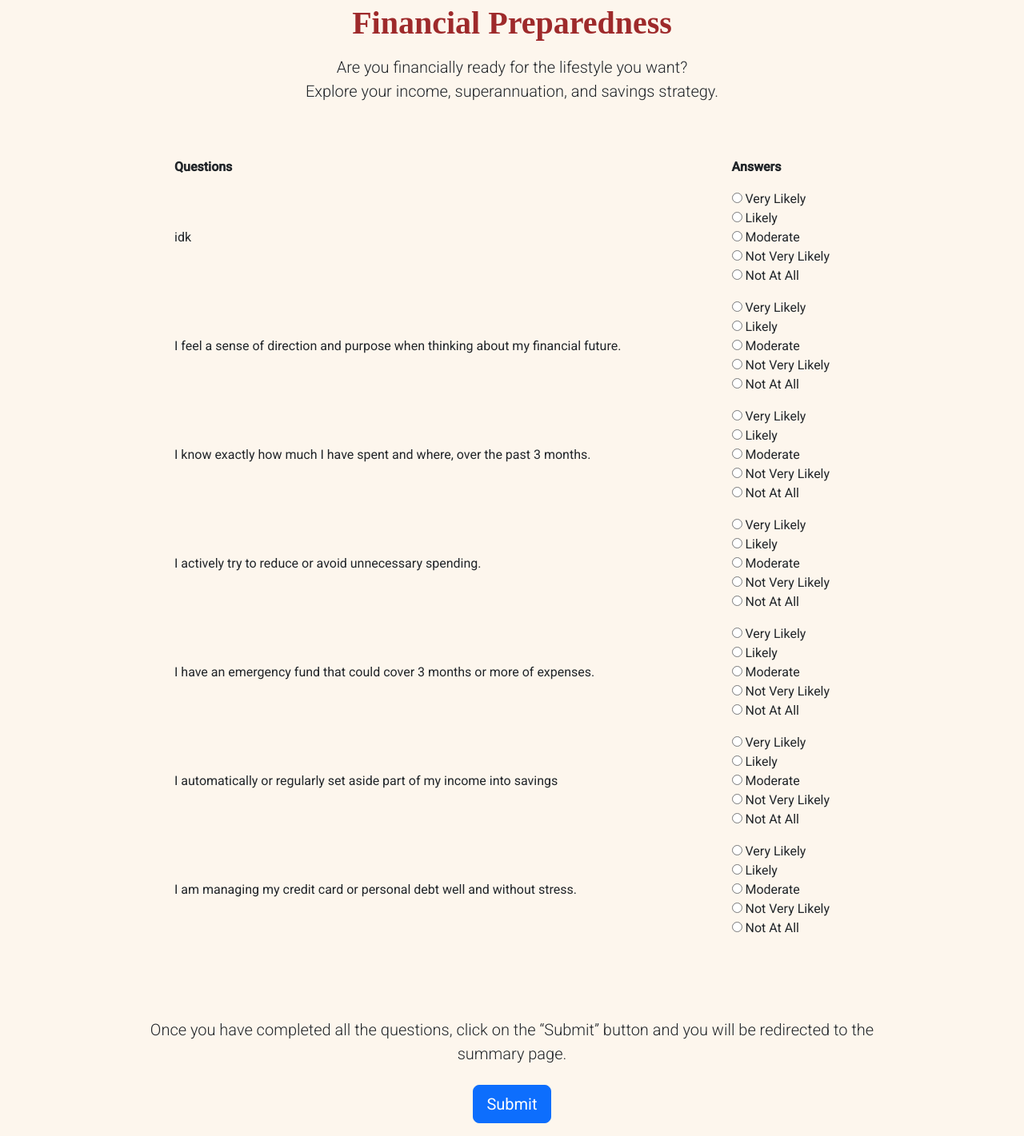
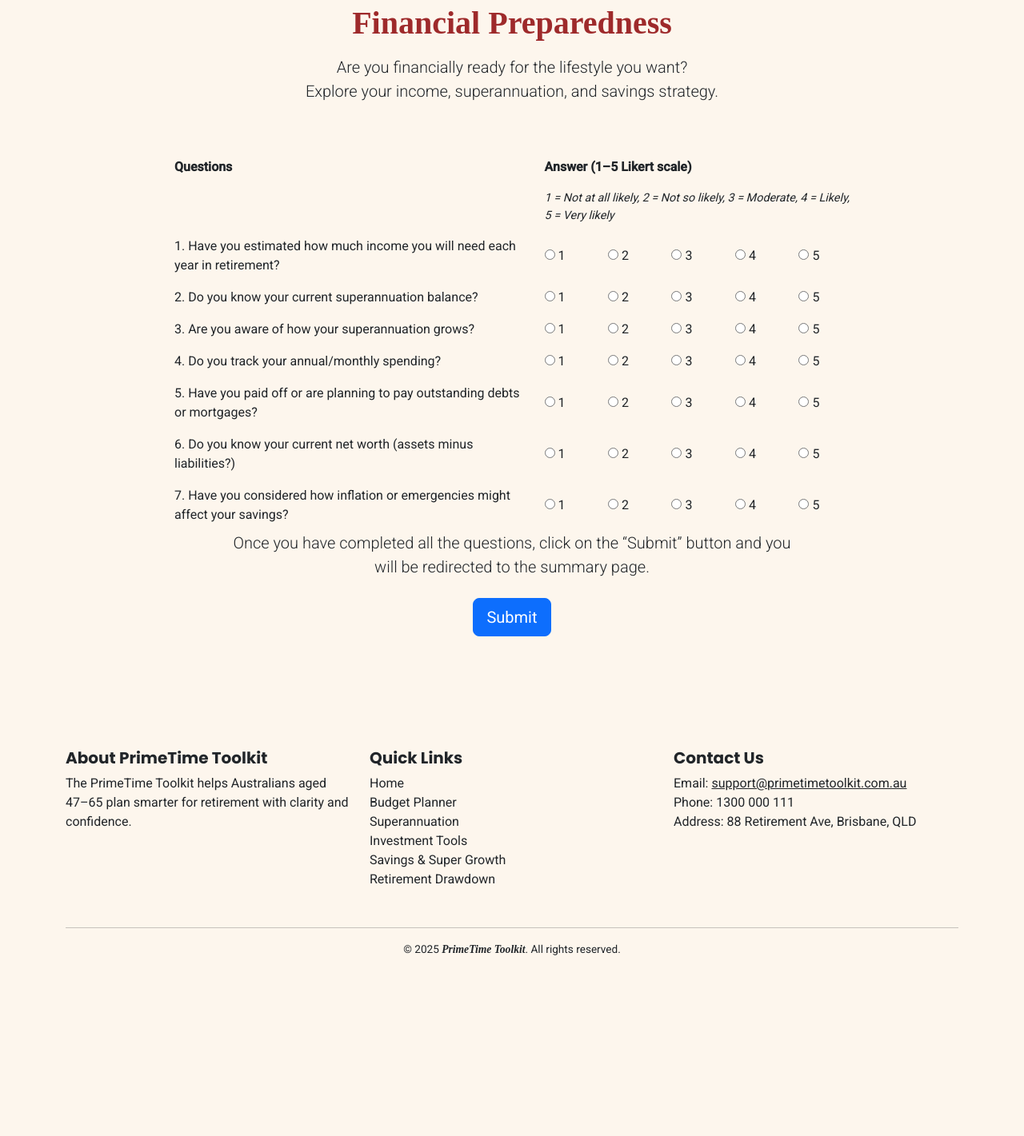
Before and after one commit to katharinalisa/T362, a Flask app: page /self-assessment in a window 1280 px wide. Shown: the part 153-1574 px from the top of the page at 80% size. After the commit the page ends 1348 px from the top, so only its background shows below. Run offline with Flask 3, Linux system fonts and the light colour scheme; some web fonts are replaced.

Commit message:
Update assessment.html

```diff
--- a/PRIMETIME/primetime_toolkit/templates/assessment.html
+++ b/PRIMETIME/primetime_toolkit/templates/assessment.html
@@ -18,91 +18,141 @@
       <table style="width: 100%">
         <tr>
           <th>Questions</th>
-          <th></th>
-          <th>Answers</th>
+          <th colspan="5">Answer (1–5 Likert scale)</th>
         </tr>
         <tr>
-          <td>idk</td>
           <td></td>
-          <td>
-            <input type="radio" name="q1" value="5" required> Very Likely<br>
-            <input type="radio" name="q1" value="4"> Likely<br>
-            <input type="radio" name="q1" value="3"> Moderate<br>
-            <input type="radio" name="q1" value="2"> Not Very Likely<br>
-            <input type="radio" name="q1" value="1"> Not At All
+          <td colspan="5" style="font-size: 0.9rem; font-style: italic;">
+            1 = Not at all likely, 2 = Not so likely, 3 = Moderate, 4 = Likely, 5 = Very likely
           </td>
         </tr>
         <tr>
-          <td>I feel a sense of direction and purpose when thinking about my financial future.</td>
-          <td></td>
+          <td>1. Have you estimated how much income you will need each year in retirement?</td>
           <td>
-            <input type="radio" name="q2" value="5" required> Very Likely<br>
-            <input type="radio" name="q2" value="4"> Likely<br>
-            <input type="radio" name="q2" value="3"> Moderate<br>
-            <input type="radio" name="q2" value="2"> Not Very Likely<br>
-            <input type="radio" name="q2" value="1"> Not At All
-        </tr>
-        <tr>
-          <td>I know exactly how much I have spent and where, over the past 3 months.</td>
-          <td></td>
+            <input type="radio" name="q1" value="1"> 1
+          </td>
+                    <td>
+            <input type="radio" name="q1" value="2"> 2
+          </td>
           <td>
-            <input type="radio" name="q3" value="5" required> Very Likely<br>
-            <input type="radio" name="q3" value="4"> Likely<br>
-            <input type="radio" name="q3" value="3"> Moderate<br>
-            <input type="radio" name="q3" value="2"> Not Very Likely<br>
-            <input type="radio" name="q3" value="1"> Not At All
+            <input type="radio" name="q1" value="3"> 3
+          </td>
+          <td>
+            <input type="radio" name="q1" value="4"> 4
+          </td>
+          <td>
+            <input type="radio" name="q1" value="5"> 5
           </td>
         </tr>
         <tr>
-          <td>I actively try to reduce or avoid unnecessary spending.</td>
-          <td></td>
+          <td>2. Do you know your current superannuation balance?</td>
           <td>
-            <input type="radio" name="q4" value="5" required> Very Likely<br>
-            <input type="radio" name="q4" value="4"> Likely<br>
-            <input type="radio" name="q4" value="3"> Moderate<br>
-            <input type="radio" name="q4" value="2"> Not Very Likely<br>
-            <input type="radio" name="q4" value="1"> Not At All
+            <input type="radio" name="q2" value="1"> 1
+          </td>
+          <td>
+            <input type="radio" name="q2" value="2"> 2
+          </td>
+          <td>
+            <input type="radio" name="q2" value="3"> 3
+          </td>
+          <td>
+            <input type="radio" name="q2" value="4"> 4
+          </td>
+          <td>
+            <input type="radio" name="q2" value="5"> 5
           </td>
         </tr>
         <tr>
-          <td>I have an emergency fund that could cover 3 months or more of expenses.</td>
-          <td></td>
+          <td>3. Are you aware of how your superannuation grows?</td>
           <td>
-            <input type="radio" name="q5" value="5" required> Very Likely<br>
-            <input type="radio" name="q5" value="4"> Likely<br>
-            <input type="radio" name="q5" value="3"> Moderate<br>
-            <input type="radio" name="q5" value="2"> Not Very Likely<br>
-            <input type="radio" name="q5" value="1"> Not At All
+            <input type="radio" name="q3" value="1"> 1
+          </td>
+                    <td>
+            <input type="radio" name="q3" value="2"> 2
+          </td>
+          <td>
+            <input type="radio" name="q3" value="3"> 3
+          </td>
+          <td>
+            <input type="radio" name="q3" value="4"> 4
+          </td>
+          <td>
+            <input type="radio" name="q3" value="5"> 5
           </td>
         </tr>
         <tr>
-          <td>I automatically or regularly set aside part of my income into savings</td>
-          <td></td>
+          <td>4. Do you track your annual/monthly spending?</td>
           <td>
-            <input type="radio" name="q6" value="5" required> Very Likely<br>
-            <input type="radio" name="q6" value="4"> Likely<br>
-            <input type="radio" name="q6" value="3"> Moderate<br>
-            <input type="radio" name="q6" value="2"> Not Very Likely<br>
-            <input type="radio" name="q6" value="1"> Not At All
+            <input type="radio" name="q4" value="1"> 1
+          </td>
+          <td>
+            <input type="radio" name="q4" value="2"> 2
+          </td>
+          <td>
+            <input type="radio" name="q4" value="3"> 3
+          </td>
+          <td>
+            <input type="radio" name="q4" value="4"> 4
+          </td>
+          <td>
+            <input type="radio" name="q4" value="5"> 5
           </td>
         </tr>
         <tr>
-          <td>I am managing my credit card or personal debt well and without stress.</td>
-          <td></td>
+          <td>5. Have you paid off or are planning to pay outstanding debts or mortgages?</td>
           <td>
-            <input type="radio" name="q7" value="5" required> Very Likely<br>
-            <input type="radio" name="q7" value="4"> Likely<br>
-            <input type="radio" name="q7" value="3"> Moderate<br>
-            <input type="radio" name="q7" value="2"> Not Very Likely<br>
-            <input type="radio" name="q7" value="1"> Not At All
+            <input type="radio" name="q5" value="1"> 1
+          </td>
+          <td>
+            <input type="radio" name="q5" value="2"> 2
+          </td>
+          <td>
+            <input type="radio" name="q5" value="3"> 3
+          </td>
+          <td>
+            <input type="radio" name="q5" value="4"> 4
+          </td>
+          <td>
+            <input type="radio" name="q5" value="5"> 5
+          </td>
+        </tr>
+        <tr>
+          <td>6. Do you know your current net worth (assets minus liabilities?)</td>
+          <td>
+            <input type="radio" name="q6" value="1"> 1
+          </td>
+                  <td>
+            <input type="radio" name="q6" value="2"> 2
+          </td>
+          <td>
+            <input type="radio" name="q6" value="3"> 3
+          </td>
+          <td>
+            <input type="radio" name="q6" value="4"> 4
+          </td>
+          <td>
+            <input type="radio" name="q6" value="5"> 5
+          </td>
+        </tr>
+        <tr>
+          <td>7. Have you considered how inflation or emergencies might affect your savings?</td>
+          <td>
+            <input type="radio" name="q7" value="1"> 1
+          </td>
+          <td>
+            <input type="radio" name="q7" value="2"> 2
+          </td>
+          <td>
+            <input type="radio" name="q7" value="3"> 3
+          </td>
+          <td>
+            <input type="radio" name="q7" value="4"> 4
+          </td>
+          <td>
+            <input type="radio" name="q7" value="5"> 5
           </td>
         </tr>
       </table>
-      <br>
-      <br>
-      <br>
-    </div>
-
 
     <div class="row justify-content-center">
       <div class="col-lg-10">
```
